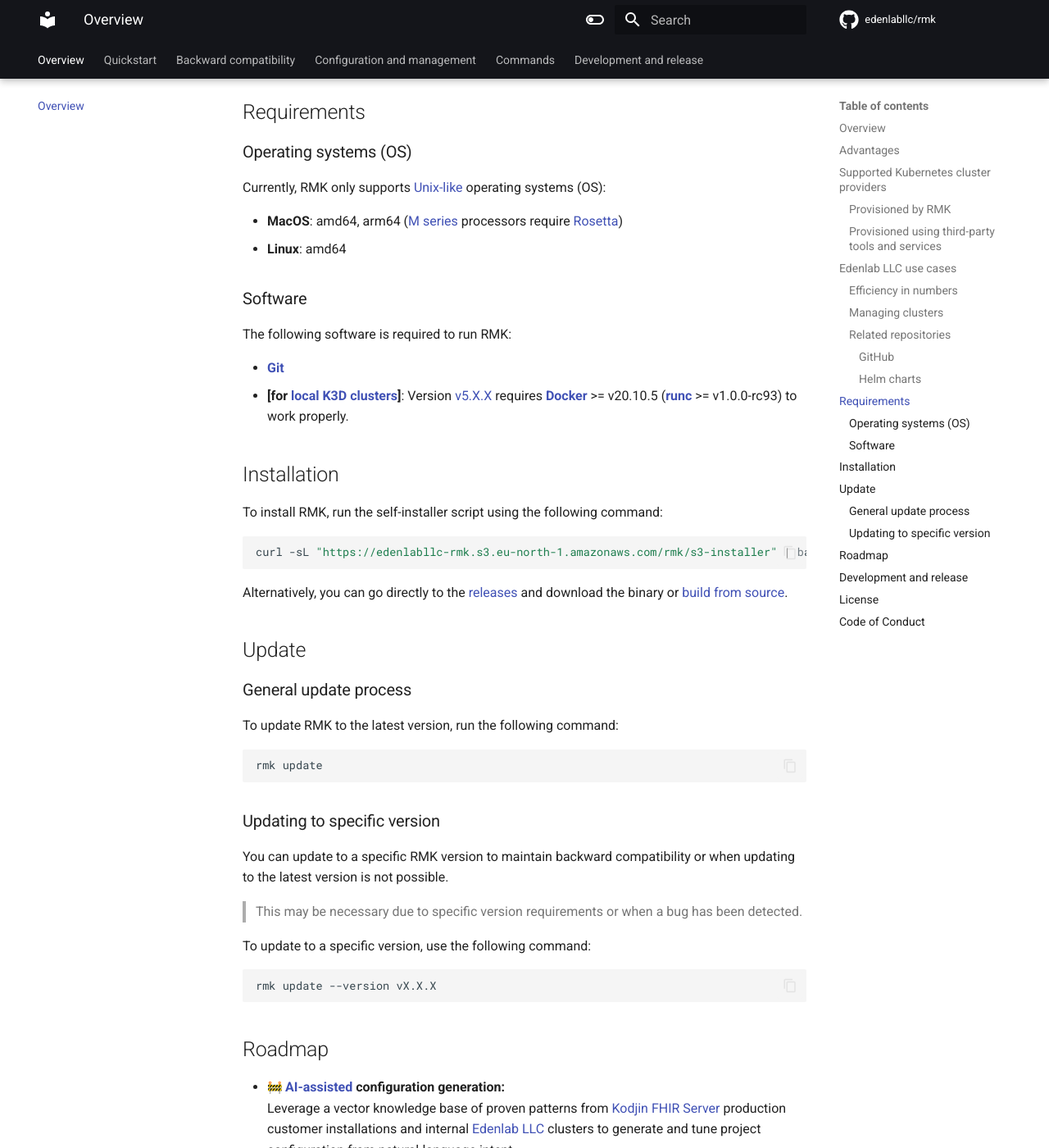
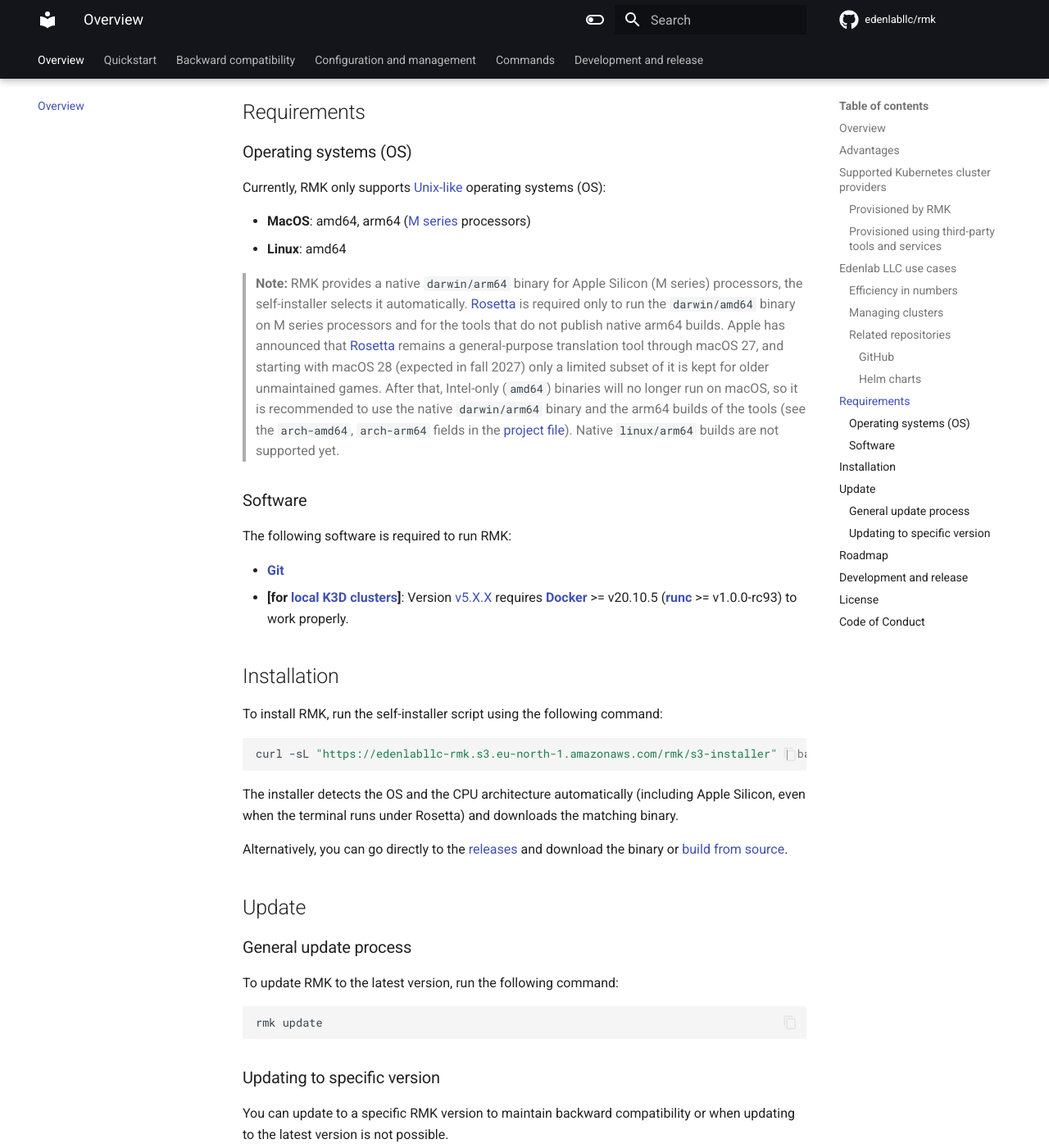
Before and after one commit to edenlabllc/rmk, an MkDocs documentation site: the page built from docs/index.md, in a window 1280 px wide and 1400 px high, scrolled down 5747 px. Shown: the whole window at 82% size. Built offline with MkDocs 1.6.1 and Material for MkDocs 9.7.7, drawn with Linux system fonts in a browser that asks for light colours; emoji names are drawn with the system emoji font; comment, search, counter and statistics services are not loaded; the version menu is left out; some of the changed text lies outside the part shown.

Commit message:
#129 - support Apple Silicon: arm64 build, installer, update and tools

````diff
--- a/.goreleaser.yml
+++ b/.goreleaser.yml
@@ -23,11 +23,13 @@
       - darwin
     goarch:
       - amd64
+      - arm64
     gomips:
       - hardfloat
     targets:
       - linux_amd64
       - darwin_amd64
+      - darwin_arm64
     dir: .
     main: .
     ldflags:
--- a/docs/index.md
+++ b/docs/index.md
@@ -231,9 +231,20 @@
 
 Currently, RMK only supports [Unix-like](https://en.wikipedia.org/wiki/Unix) operating systems (OS):
 
-- **MacOS**: amd64, arm64 ([M series](https://en.wikipedia.org/wiki/Apple_silicon#M_series) processors
-  require [Rosetta](https://support.apple.com/en-us/HT211861))
+- **MacOS**: amd64, arm64 ([M series](https://en.wikipedia.org/wiki/Apple_silicon#M_series) processors)
 - **Linux**: amd64
+
+> **Note:** RMK provides a native `darwin/arm64` binary for Apple Silicon (M series) processors, the self-installer
+> selects it automatically.
+> [Rosetta](https://support.apple.com/en-us/HT211861) is required only to run the `darwin/amd64` binary on M series
+> processors and for the tools that do not publish native arm64 builds.
+> Apple has announced that [Rosetta](https://support.apple.com/en-us/HT211861) remains a general-purpose translation
+> tool through macOS 27, and starting with macOS 28 (expected in fall 2027) only a limited subset of it is kept for
+> older unmaintained games. After that, Intel-only (`amd64`) binaries will no longer run on macOS, so it is
+> recommended to use the native `darwin/arm64` binary and the arm64 builds of the tools
+> (see the `arch-amd64`, `arch-arm64` fields in the
+> [project file](configuration/project-management/preparation-of-project-repository.md)).
+> Native `linux/arm64` builds are not supported yet.
 
 ### Software
 
@@ -252,6 +263,9 @@
 ```shell
 curl -sL "https://edenlabllc-rmk.s3.eu-north-1.amazonaws.com/rmk/s3-installer" | bash
 ```
+
+The installer detects the OS and the CPU architecture automatically (including Apple Silicon, even when the terminal
+runs under Rosetta) and downloads the matching binary.
 
 Alternatively, you can go directly to the [releases](https://github.com/edenlabllc/rmk/releases) and download the
 binary or [build from source](development-and-release.md#building-from-source).
@@ -279,6 +293,9 @@
 rmk update --version vX.X.X
 ```
 
+> RMK installs the binary for the hardware architecture, so RMK run under Rosetta is updated to the native `arm64`
+> version. If the requested version has no `arm64` build, `amd64` is installed instead (Rosetta is required to run it).
+
 ## Roadmap
 
 - :construction:
@@ -317,6 +331,10 @@
 - :white_check_mark:
   _**Web documentation generation using [MkDocs](https://www.mkdocs.org/):** Add an HTML documentation generator
   based on the .md files._
+- :white_check_mark:
+  _**Native [darwin/arm64](https://en.wikipedia.org/wiki/Apple_silicon#M_series) Apple Silicon builds:**
+  Publish and support RMK [binaries](https://github.com/edenlabllc/rmk/releases/latest) for macOS arm64 alongside
+  existing linux/amd64 and darwin/amd64 targets._
 
 > Please refer to [GitHub issues](https://github.com/edenlabllc/rmk/issues) for more information.
 
````
Also changed, not shown: other parts of docs/index.md (+0 -3 lines), README.md (+4 -3 lines), docs/configuration/project-management/preparation-of-project-repository.md (+29 -15 lines), docs/development-and-release.md (+1 -1 lines), docs/release-notes.md (+9 -4 lines), 13 other files.
